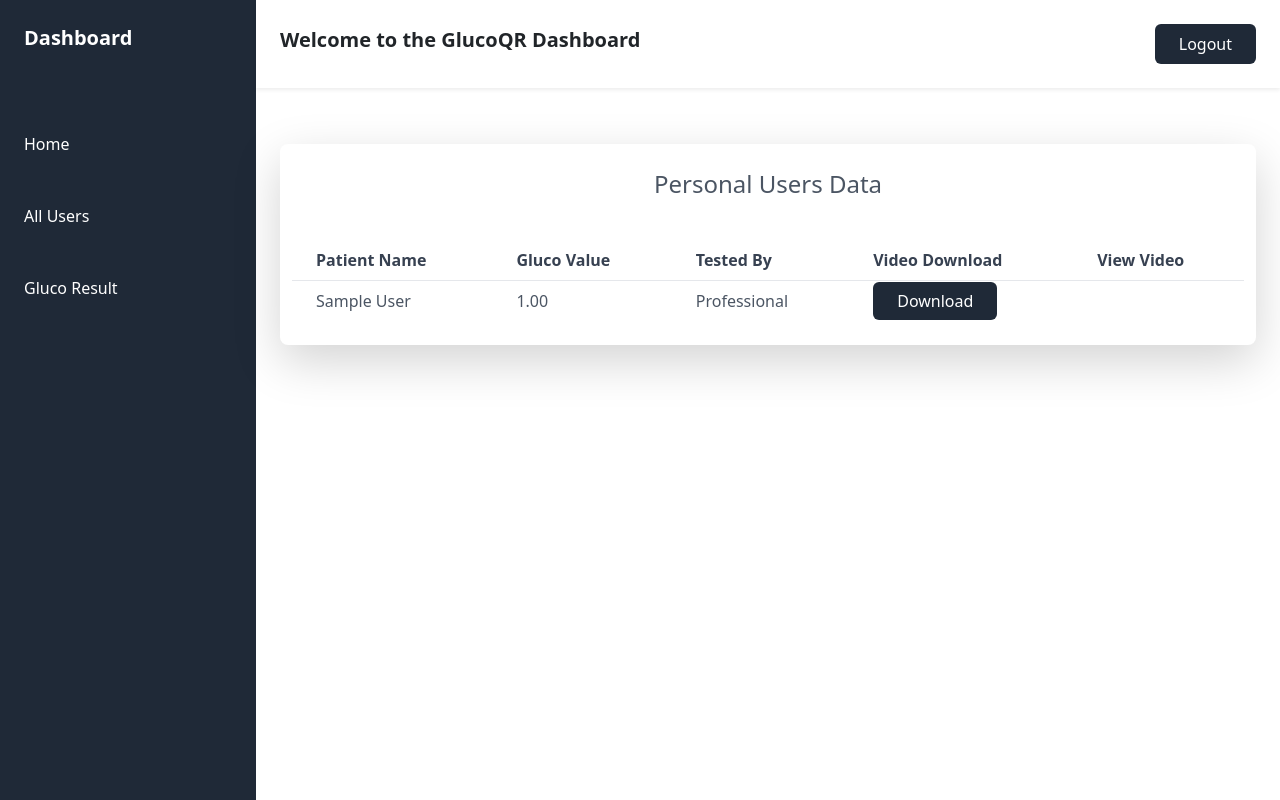
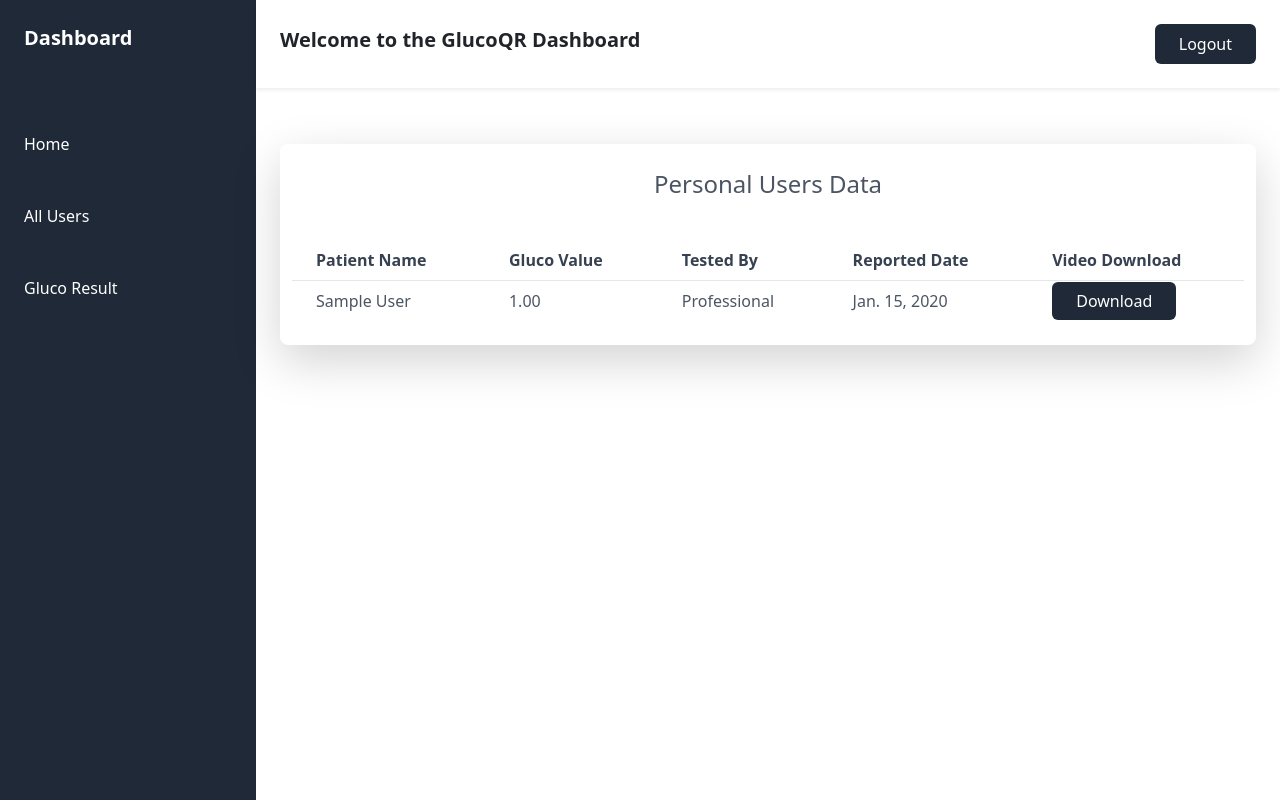
Before and after one commit to Priyanka-Pande/cicd-, a Django app: page /admin/glucoResults/ in a window 1280 px wide. Run offline with Django 4.2, Linux system fonts and the light colour scheme; a user stored in the database is signed in; tables that the repository leaves empty hold one stand-in row (values such as "Sample post"); some libraries are stand-ins or nearby versions.

Commit message:
changes in the result page

```diff
--- a/Dashboard/Data/data.py
+++ b/Dashboard/Data/data.py
@@ -112,6 +112,7 @@ def get_gluco_result_value_data():
         patient_name = F('patient_id__full_name'),
         professional_id = F('profile_id__id'),
         video_id = F('video_location__id'),
+        reported_at = F('reported_date__date'),
         video = F('video_location__video_file')
     ).all().order_by('reported_date').reverse()
 
--- a/templates/Dashboard/GlucoResult.html
+++ b/templates/Dashboard/GlucoResult.html
@@ -36,8 +36,8 @@
                 <th class="px-4 py-2 text-left text-gray-700">Patient Name</th>
                 <th class="px-4 py-2 text-left text-gray-700">Gluco Value</th>
                 <th class="px-4 py-2 text-left text-gray-700">Tested By</th>
+                <th class="px-4 py-2 text-left text-gray-700">Reported Date</th>
                 <th class="px-4 py-2 text-left text-gray-700">Video Download</th>
-                <th class="px-4 py-2 text-left text-gray-700">View Video</th>
               </tr>
             </thead>
             <tbody>
@@ -58,6 +58,7 @@
                             Download
                         </a>
                      </td> -->
+                     <td class="px-4 py-2 text-gray-600">{{result.reported_at}}</td>
                      <td class="px-4 py-2">
                         <a href={{result.video}} class="px-4 py-2 bg-gray-800 hover:bg-blue-900 text-white rounded no-underline">
                           Download
```
